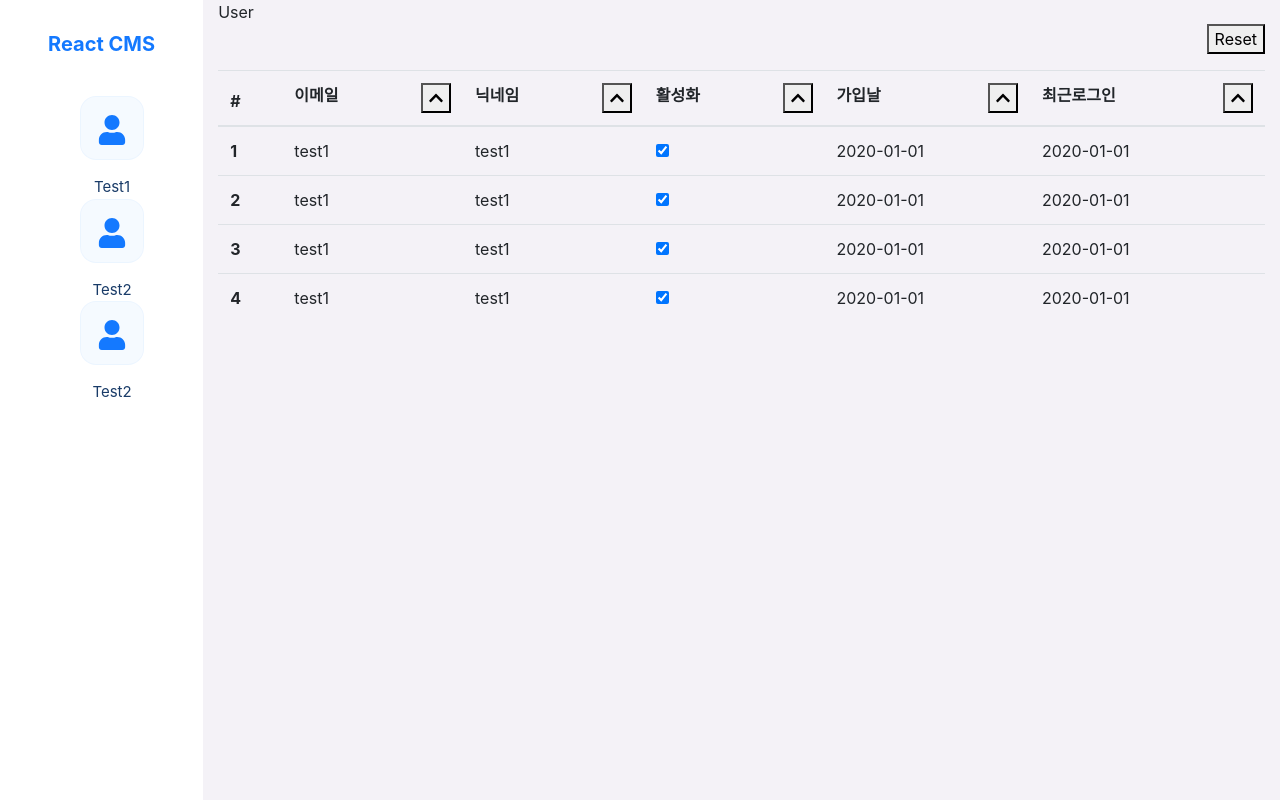
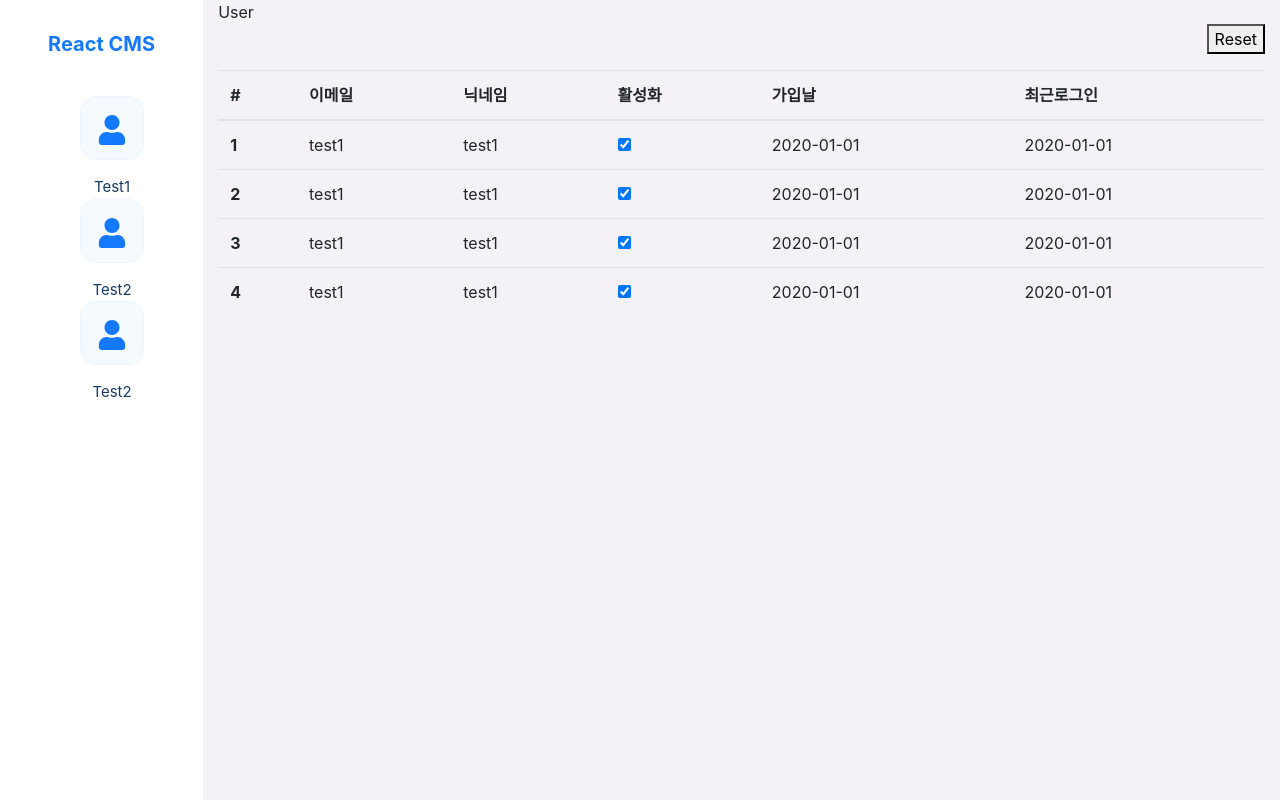
Before and after one commit to xeounxzxu/cms-app, a React (Create React App) app in the folder webapp/: page /system/user in a window 1280 px wide. Built offline with nearby package versions, Linux system fonts and the light colour scheme.

Commit message:
Create React Table Component

```diff
--- a/webapp/src/assests/modules/component/CmsTable.jsx
+++ b/webapp/src/assests/modules/component/CmsTable.jsx
@@ -27,25 +27,36 @@ const Table = ({header, data , dispatch}) => {
                 <th scope="col">#</th>
                 {
                     header.map((col, idx) => (
-                        <th scope="col" key={idx}>
-                                <span>
+                        <th key={idx}>
+                            <div style={{
+                                display: "flex",
+                                justifyContent: "space-between"
+                            }}>
+                                <div style={{
+                                    cursor : "pointer"
+                                }}
+                                     onClick={()=>{
+                                         console.log("Header click")
+                                         col.show = true
+                                         col.sort = "A"
+                                         dispatch(_onUpdateToHeader(header))
+                                     }}
+                                >
                                     {col.columnName}
-                                </span>
-                            <div style={{
-                                display: "inline-block",
-                                float : "right",
-                            }}>
-                                <button onClick={()=>{
-                                    if (col.sort === "N" || col.sort === "A") {
-                                        col.sort = "D"
-                                    } else {
-                                        col.sort = "A"
-                                    }
-                                    dispatch(_onUpdateToHeader(header))
-                                }}>
-                                    <FontAwesomeIcon
-                                        icon={['fas', col.sort === "A" || col.sort === "N" ? 'chevron-up' : "chevron-down"]}/>
-                                </button>
+                                </div>
+                                <div>
+                                    <button
+                                        style={{
+                                            display: col.show ? "inline" : "none",
+                                        }}
+                                        onClick={()=>{
+                                            console.log("success")
+                                        }}
+                                    >
+                                        <FontAwesomeIcon
+                                            icon={['fas', col.sort === "A" ? 'chevron-up' : "chevron-down"]}/>
+                                    </button>
+                                </div>
                             </div>
                         </th>
                     ))
--- a/webapp/src/assests/modules/reducer/user_table.reducer.js
+++ b/webapp/src/assests/modules/reducer/user_table.reducer.js
@@ -39,11 +39,36 @@ const initState = {
     ],
 
     column: [
-        {columnId: "email", columnName: "이메일", sort: "N"},
-        {columnId: "nickname", columnName: "닉네임", sort: "N"},
-        {columnId: "activate", columnName: "활성화", sort: "N"},
-        {columnId: "create_date", columnName: "가입날", sort: "N"},
-        {columnId: "update_date", columnName: "최근로그인", sort: "N"},
+        {
+            columnId: "email",
+            columnName: "이메일",
+            sort: "N",
+            show: false
+        },
+        {
+            columnId: "nickname",
+            columnName: "닉네임",
+            sort: "N",
+            show: false
+        },
+        {
+            columnId: "activate",
+            columnName: "활성화",
+            sort: "N",
+            show: false
+        },
+        {
+            columnId: "create_date",
+            columnName: "가입날",
+            sort: "N",
+            show: false
+        },
+        {
+            columnId: "update_date",
+            columnName: "최근로그인",
+            sort: "N",
+            show: false
+        },
     ]
 
 }
```
